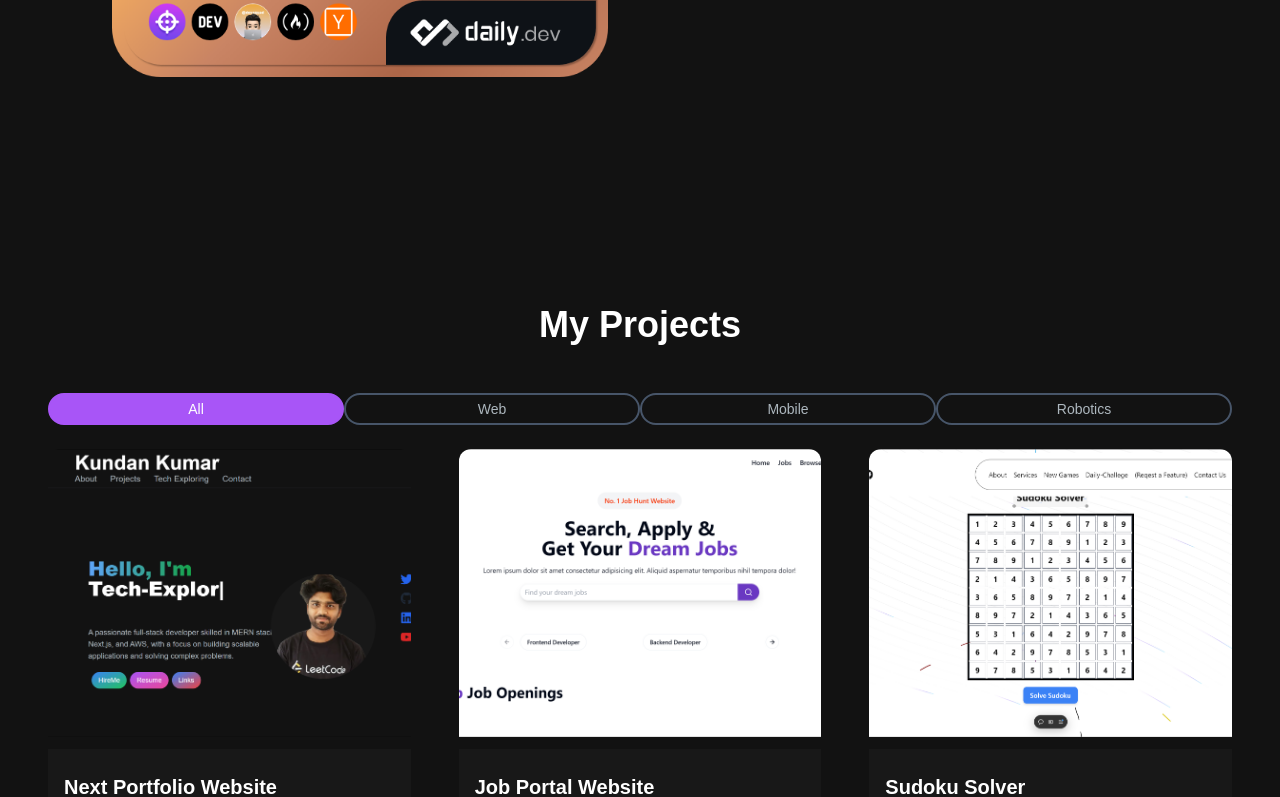
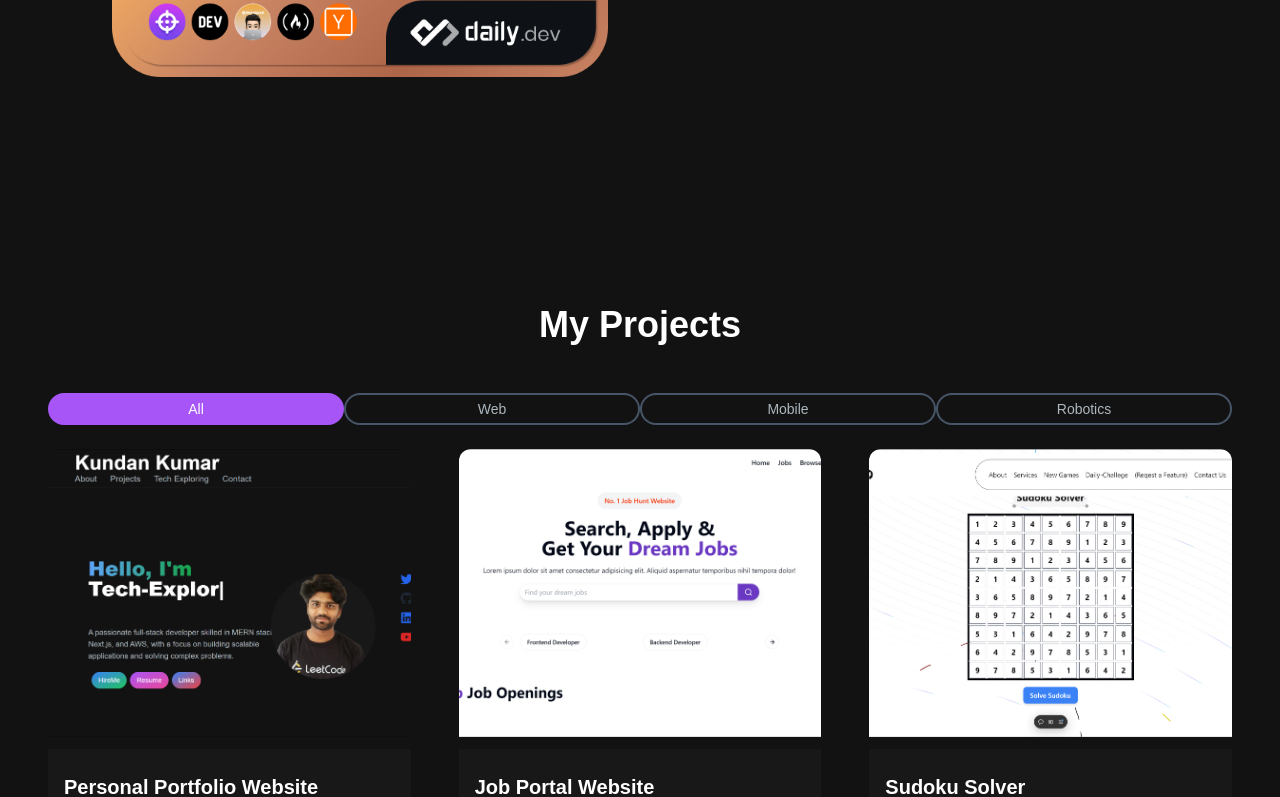
Before and after one commit to its-kundan/Kundan_CV_Portfolio, a Next.js app: page / in a window 1280 px wide. Shown: the part 2000-2797 px from the top of the page. Built offline with nearby package versions, Linux system fonts and the light colour scheme.

Commit message:
fix: live links

```diff
--- /dev/null
+++ b/public/projectdata.js
@@ -0,0 +1,66 @@
+export const projectsData = [
+    {
+      id: 1,
+      title: "Personal Portfolio Website",
+      description: "A personal portfolio website built using Next and Tailwind CSS.",
+      image: "/images/projects/portfolio.png",
+      tag: ["All", "Web"],
+      gitUrl: "https://github.com/its-kundan/Kundan_CV_Portfolio",
+      previewUrl: "https://kundan-cv-portfolio.vercel.app",
+    },
+    {
+      id: 2,
+      title: "Job Portal Website",
+      description: "A MERN stack application for job seekers and recruiters.",
+      image: "/images/projects/technoloop.png",
+      tag: ["All", "Web"],
+      gitUrl: "https://github.com/its-kundan/technoloop",
+      previewUrl: "https://technoloop.vercel.app/",
+    },
+    {
+      id: 4,
+      title: "Sudoku Solver",
+      description: "A sudoku solver web application.",
+      image: "/images/projects/sudoku.png",
+      tag: ["All", "Mobile"],
+      gitUrl: "https://github.com/its-kundan/Suduku-Solver",
+      previewUrl: "https://suduku-solver.vercel.app/",
+    },
+    {
+      id: 5,
+      title: "Luminosity Drone",
+      description: "A robotics project for light detection using OpenCV and Python.",
+      image: "/images/projects/drone.webp",
+      tag: ["All", "Robotics"],
+      gitUrl: "https://github.com/its-kundan/Luminosity-Drone",
+      previewUrl: "https://github.com/its-kundan/Luminosity-Drone",
+    },
+    {
+      id: 6,
+      title: "Coin Toss Game",
+      description: "A fun web-based coin toss game using HTML, CSS, and JavaScript.",
+      image: "/images/projects/coin.png",
+      tag: ["All", "Web"],
+      gitUrl: "https://github.com/its-kundan/Coin_Toss",
+      previewUrl: "https://coin-toss-luck.netlify.app/",
+    },
+    {
+      id: 8,
+      title: "Drive Storage",
+      description: "A cloud storage web application that clones the functionality of Google Drive.",
+      image: "/images/projects/drive.png",
+      tag: ["All", "Web"],
+      gitUrl: "https://github.com/its-kundan/Drive-storage",
+      previewUrl: "https://drive-storage-weld.vercel.app/",
+    },
+    {
+      id: 9,
+      title: "Super Chats",
+      description: "A real-time chat application allowing users to communicate instantly over the web.",
+      image: "/images/projects/chat1.png",
+      tag: ["All", "Web"],
+      gitUrl: "https://github.com/its-kundan/Super-Chats",
+      previewUrl: "https://github.com/its-kundan/Super-Chats",
+      // Todo: live link.
+    }
+  ];
--- a/src/components/EmailSection.jsx
+++ b/src/components/EmailSection.jsx
@@ -2,6 +2,7 @@
 import React, { useState } from "react";
 import Link from "next/link";
 import Image from "next/image";
+import { FaGithub, FaLinkedinIn, FaEnvelope, FaYoutube } from 'react-icons/fa';
 
 const EmailSection = () => {
   const [emailSubmitted, setEmailSubmitted] = useState(false);
@@ -54,24 +55,28 @@ const EmailSection = () => {
         target="_blank"
         rel="noopener noreferrer"
       >
-            <Image
-              src="/github-icon.svg"
-              alt="GitHub Icon"
-              width={32}
-              height={32}
-            />
+        <FaGithub size={32} aria-label="GitHub Icon" />
       </Link>
       <Link
         href="https://www.linkedin.com/in/its-kundan/"
         target="_blank"
         rel="noopener noreferrer"
       >
-            <Image
-              src="/linkedin-icon.svg"
-              alt="LinkedIn Icon"
-              width={32}
-              height={32}
-            />
+        <FaLinkedinIn size={32} aria-label="LinkedIn Icon" />
+      </Link>
+      <a
+        href="mailto:kundan51kk@gmail.com"
+        target="_blank"
+        rel="noopener noreferrer"
+      >
+        <FaEnvelope size={32} aria-label="Email Icon" />
+      </a>
+      <Link
+        href="https://www.youtube.com/channel/YourChannel"
+        target="_blank"
+        rel="noopener noreferrer"
+      >
+        <FaYoutube size={32} aria-label="YouTube Icon" />
       </Link>
     </div>
       </div>
@@ -95,7 +100,7 @@ const EmailSection = () => {
                 id="email"
                 required
                 className="bg-[#18191E] border border-[#33353F] placeholder-[#9CA2A9] text-gray-100 text-sm rounded-lg block w-full p-2.5"
-                placeholder="kundan51kk@gmail.com"
+                placeholder="enter your email"
               />
             </div>
             <div className="mb-6">
--- a/src/components/HeroSection.jsx
+++ b/src/components/HeroSection.jsx
@@ -9,12 +9,11 @@ import { CV_URL } from "../../public/resume";
 const HeroSection = () => {
   return (
     <section
-      className="min-h-screen flex flex-col justify-center items-center lg:py-0"
+  className="flex flex-col justify-center min-h-screen lg:py-0"
   style={{ marginTop: "-10vh" }}
 >
-      {" "}
-      {/* Adjust the negative margin to control how much higher you want the section to appear */}
-      <div className="grid grid-cols-1 sm:grid-cols-12 mx-auto">
+  {/* This setup ensures the content is vertically centered in the section */}
+  <div className="grid grid-cols-1 sm:grid-cols-12 mx-auto w-full">
     <motion.div
       initial={{ opacity: 0, scale: 0.5 }}
       animate={{ opacity: 1, scale: 1 }}
@@ -92,96 +91,9 @@ const HeroSection = () => {
     </motion.div>
   </div>
 </section>
+
+
   );
 };
 
 export default HeroSection;
-
-// const HeroSection = () => {
-//   return (
-//     <section className="min-h-screen flex flex-col justify-center lg:py-0">
-//   <div className="grid grid-cols-1 sm:grid-cols-12 mx-auto">
-//     <motion.div
-//       initial={{ opacity: 0, scale: 0.5 }}
-//       animate={{ opacity: 1, scale: 1 }}
-//       transition={{ duration: 0.5 }}
-//       className="col-span-8 place-self-center text-center sm:text-left justify-self-start"
-//     >
-//       <h1 className="text-white mb-4 text-4xl sm:text-5xl lg:text-7xl lg:leading-normal font-extrabold">
-//   <span className="text-transparent bg-clip-text bg-gradient-to-r from-blue-400 to-green-600">
-//     Hello, I&apos;m{" "}
-//   </span>
-//   <br />
-//   <div style={{ height: '100px', overflow: 'hidden' }}> {/* Adjust the height as needed */}
-//     <TypeAnimation
-//       sequence={[
-//         "Kundan Kumar",
-//         1000,
-//         "Web Developer",
-//         1000,
-//         "App Developer",
-//         1000,
-//         "Tech-Explorer",
-//         1000,
-//       ]}
-//       wrapper="span"
-//       speed={50}
-//       repeat={Infinity}
-//     />
-//   </div>
-// </h1>
-
-//       <p className="text-[#ADB7BE] text-base sm:text-lg mb-6 lg:text-xl">
-//         A passionate full-stack developer skilled in MERN stack, Next.js,
-//         and AWS, with a focus on building scalable applications and solving
-//         complex problems.
-//       </p>
-//       <div className="px-2 flex items-center justify-center sm:justify-start space-x-2">
-//   <Link
-//     href="/#contact"
-//     className="text-sm sm:text-base py-2 px-4 inline-block rounded-full bg-gradient-to-br from-blue-500 to-green-500 hover:bg-slate-200 text-white text-center"
-//   >
-//     Hire
-//   </Link>
-//   <Link
-//     href={CV_URL}
-//     target="_blank"
-//     rel="noopener noreferrer"
-//     className="text-sm sm:text-base py-2 px-4 inline-block rounded-full bg-gradient-to-br from-primary-500 to-secondary-500 hover:bg-slate-800 text-white text-center"
-//   >
-//     CV
-//   </Link>
-//   <Link
-//     href="https://linktr.ee/its_kundan"
-//     target="_blank"
-//     className="text-sm sm:text-base py-2 px-4 inline-block rounded-full bg-gradient-to-br from-blue-500 to-red-500 hover:bg-slate-200 text-white text-center"
-//   >
-//     Links
-//   </Link>
-// </div>
-
-//     </motion.div>
-//     <motion.div
-//       initial={{ opacity: 0, scale: 0.5 }}
-//       animate={{ opacity: 1, scale: 1 }}
-//       transition={{ duration: 0.5 }}
-//       className="col-span-4 place-self-center mt-4 lg:mt-0"
-//     >
-//       <div className="rounded-full bg-[#181818] w-[250px] h-[250px] lg:w-[300px] lg:h-[300px] relative">
-//         <Image
-//           src="/images/hero-image.png"
-//           alt="hero image"
-//           className="absolute transform -translate-x-1/2 -translate-y-1/2 top-1/2 left-1/2"
-//           width={280}
-//           height={280}
-//         />
-
-//       </div>
-//     </motion.div>
-//   </div>
-// </section>
-
-//   );
-// };
-
-// export default HeroSection;
--- a/src/components/ProjectsSection.jsx
+++ b/src/components/ProjectsSection.jsx
@@ -4,72 +4,9 @@ import ProjectCard from "./ProjectCard";
 import ProjectTag from "./ProjectTag";
 import { motion, useInView } from "framer-motion";
 import { useMediaQuery } from "react-responsive";
+import { projectsData } from "./../../public/projectdata";
 
-const projectsData = [
-  {
-    id: 1,
-    title: "Next Portfolio Website",
-    description: "A personal portfolio website built using React and Tailwind CSS.",
-    image: "/images/projects/portfolio.png",
-    tag: ["All", "Web"],
-    gitUrl: "https://github.com/its-kundan/portfolio",
-    previewUrl: "https://kundan-portfolio.vercel.app/",
-  },
-  {
-    id: 2,
-    title: "Job Portal Website",
-    description: "A MERN stack application for job seekers and recruiters.",
-    image: "/images/projects/technoloop.png",
-    tag: ["All", "Web"],
-    gitUrl: "https://github.com/its-kundan/job-portal",
-    previewUrl: "https://job-portal-kundan.vercel.app/",
-  },
-  {
-    id: 4,
-    title: "Sudoku Solver",
-    description: "A sudoku solver web application.",
-    image: "/images/projects/sudoku.png",
-    tag: ["All", "Mobile"],
-    gitUrl: "https://github.com/its-kundan/sudoku-solver",
-    previewUrl: "https://suduku-solver.vercel.app/",
-  },
-  {
-    id: 5,
-    title: "Luminosity Drone",
-    description: "A robotics project for light detection using OpenCV and Python.",
-    image: "/images/projects/drone.webp",
-    tag: ["All", "Robotics"],
-    gitUrl: "https://github.com/its-kundan/luminosity-drone",
-    previewUrl: "#",
-  },
-  {
-    id: 6,
-    title: "Coin Toss Game",
-    description: "A fun web-based coin toss game using HTML, CSS, and JavaScript.",
-    image: "/images/projects/coin.png",
-    tag: ["All", "Web"],
-    gitUrl: "https://github.com/its-kundan/coin-toss",
-    previewUrl: "https://coin-toss.vercel.app/",
-  },
-  {
-    id: 8,
-    title: "Drive Storage",
-    description: "A cloud storage web application that clones the functionality of Google Drive.",
-    image: "/images/projects/drive.png",
-    tag: ["All", "Web"],
-    gitUrl: "https://github.com/its-kundan/Drive-storage",
-    previewUrl: "https://drive-storage.vercel.app/",
-  },
-  {
-    id: 9,
-    title: "Super Chats",
-    description: "A real-time chat application allowing users to communicate instantly over the web.",
-    image: "/images/projects/chat1.png",
-    tag: ["All", "Web"],
-    gitUrl: "https://github.com/its-kundan/Super-Chats",
-    previewUrl: "https://super-chats.vercel.app/",
-  }
-];
+
 
 const ProjectsSection = () => {
   const [tag, setTag] = useState("All");
```
Lines whose indentation alone changed are shown as unchanged.
